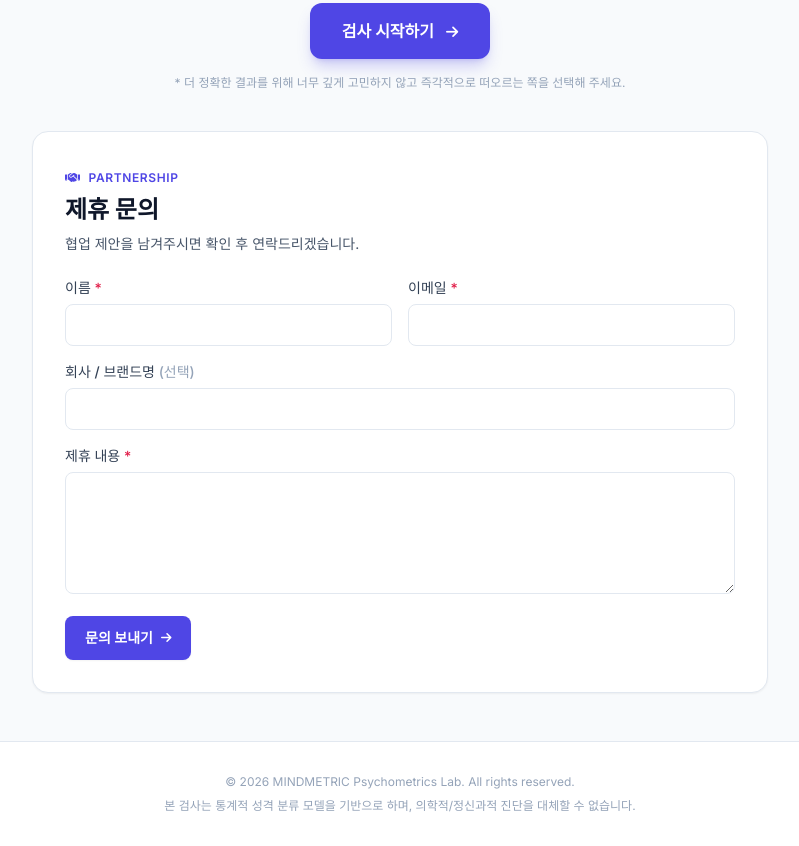
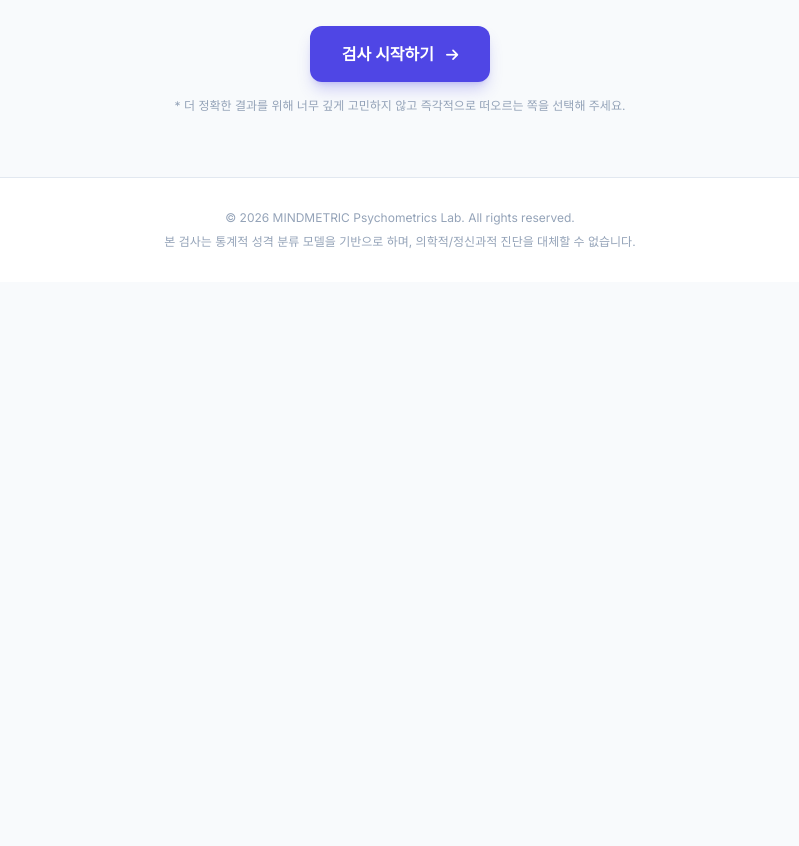
Before and after one commit to kjonghon/MBTI, a plain HTML site: page index.html in a window 1280 px wide. Shown: the part 518-1364 px from the top of the page, without its empty margins (240-1039 px from the left). After the commit the page ends 800 px from the top, so only its background shows below. Drawn offline with nearby package versions, Linux system fonts and the light colour scheme; a web font is replaced by a local one.

Commit message:
Remove partnership inquiry form
Co-authored-by: Copilot <223556219+Copilot@users.noreply.github.com>

```diff
--- a/index.html
+++ b/index.html
@@ -151,17 +151,6 @@
       color: #f8fafc;
     }
 
-    html[data-theme="dark"] #partnership-form input,
-    html[data-theme="dark"] #partnership-form textarea {
-      background-color: #0f172a;
-      border-color: #475569;
-      color: #f1f5f9;
-    }
-
-    html[data-theme="dark"] #partnership-form input::placeholder,
-    html[data-theme="dark"] #partnership-form textarea::placeholder {
-      color: #94a3b8;
-    }
   </style>
 </head>
 <body class="bg-slate-50 text-slate-800 antialiased min-h-screen flex flex-col justify-between selection:bg-indigo-500 selection:text-white">
@@ -456,49 +445,6 @@
     </section>
 
   </main>
-
-  <!-- ==================== PARTNERSHIP CONTACT ==================== -->
-  <section aria-labelledby="partnership-heading" class="w-full max-w-3xl mx-auto px-4 pb-12">
-    <div class="bg-white rounded-2xl border border-slate-200 shadow-sm p-6 sm:p-8">
-      <div class="mb-6">
-        <span class="inline-flex items-center gap-2 text-xs font-semibold uppercase tracking-wider text-indigo-600 mb-2">
-          <i class="fa-solid fa-handshake" aria-hidden="true"></i> Partnership
-        </span>
-        <h2 id="partnership-heading" class="text-2xl font-bold text-slate-900">제휴 문의</h2>
-        <p class="text-sm text-slate-600 mt-2">협업 제안을 남겨주시면 확인 후 연락드리겠습니다.</p>
-      </div>
-
-      <form id="partnership-form" action="https://formspree.io/f/mgaoewkp" method="POST" class="space-y-4">
-        <input type="hidden" name="_subject" value="MINDMETRIC 제휴 문의">
-        <input type="text" name="_gotcha" tabindex="-1" autocomplete="off" aria-hidden="true" class="hidden">
-
-        <div class="grid grid-cols-1 sm:grid-cols-2 gap-4">
-          <div>
-            <label for="partnership-name" class="block text-sm font-medium text-slate-700 mb-1.5">이름 <span class="text-rose-600">*</span></label>
-            <input id="partnership-name" name="name" type="text" autocomplete="name" required class="w-full rounded-lg border border-slate-200 bg-white px-3.5 py-2.5 text-sm text-slate-800 outline-none focus:border-indigo-500 focus:ring-2 focus:ring-indigo-500/20">
-          </div>
-          <div>
-            <label for="partnership-email" class="block text-sm font-medium text-slate-700 mb-1.5">이메일 <span class="text-rose-600">*</span></label>
-            <input id="partnership-email" name="email" type="email" autocomplete="email" required class="w-full rounded-lg border border-slate-200 bg-white px-3.5 py-2.5 text-sm text-slate-800 outline-none focus:border-indigo-500 focus:ring-2 focus:ring-indigo-500/20">
-          </div>
-        </div>
-
-        <div>
-          <label for="partnership-organization" class="block text-sm font-medium text-slate-700 mb-1.5">회사 / 브랜드명 <span class="text-slate-400">(선택)</span></label>
-          <input id="partnership-organization" name="organization" type="text" autocomplete="organization" class="w-full rounded-lg border border-slate-200 bg-white px-3.5 py-2.5 text-sm text-slate-800 outline-none focus:border-indigo-500 focus:ring-2 focus:ring-indigo-500/20">
-        </div>
-
-        <div>
-          <label for="partnership-message" class="block text-sm font-medium text-slate-700 mb-1.5">제휴 내용 <span class="text-rose-600">*</span></label>
-          <textarea id="partnership-message" name="message" rows="5" required class="w-full resize-y rounded-lg border border-slate-200 bg-white px-3.5 py-2.5 text-sm text-slate-800 outline-none focus:border-indigo-500 focus:ring-2 focus:ring-indigo-500/20"></textarea>
-        </div>
-
-        <button type="submit" class="w-full sm:w-auto inline-flex items-center justify-center gap-2 rounded-lg bg-indigo-600 px-5 py-3 text-sm font-semibold text-white shadow-sm transition hover:bg-indigo-700 focus:outline-none focus:ring-2 focus:ring-indigo-500 focus:ring-offset-2">
-          문의 보내기 <i class="fa-solid fa-arrow-right text-xs" aria-hidden="true"></i>
-        </button>
-      </form>
-    </div>
-  </section>
 
   <!-- ==================== FOOTER ==================== -->
   <footer class="border-t border-slate-200 bg-white py-8 text-center text-xs text-slate-400">
```
